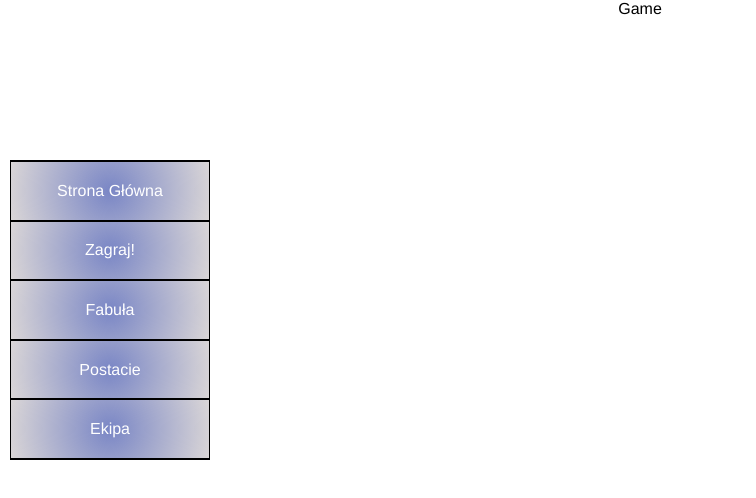
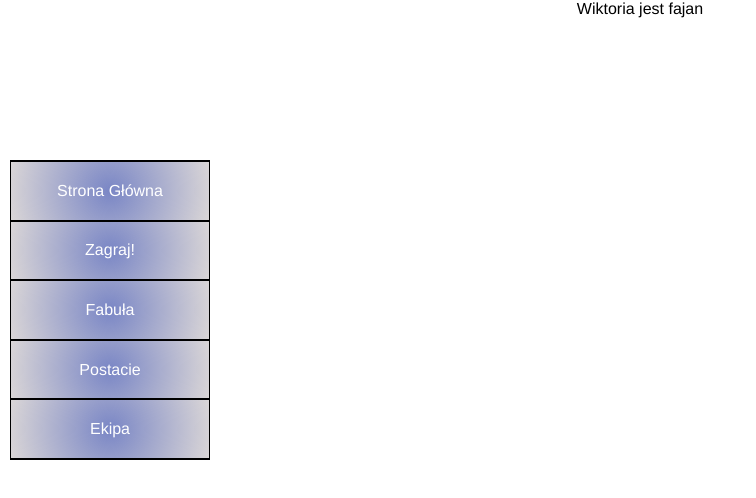
Before and after one commit to Szczurovsky/inzynierka, a React (Create React App) app: page /norgmar in a window 1280 px wide. Shown: the top 498 px of the page, without its empty margins (0-756 px from the left). Built offline with nearby package versions, Linux system fonts and the light colour scheme; no server answers.

Commit message:
test heroku

```diff
--- a/src/components/GamePage/GamePage.jsx
+++ b/src/components/GamePage/GamePage.jsx
@@ -8,7 +8,7 @@ import { Link } from "react-router-dom";
 export const GamePage = props => {
     return (
         <>
-            Game
+            Wiktoria jest fajan
         </>
     )
 
```
